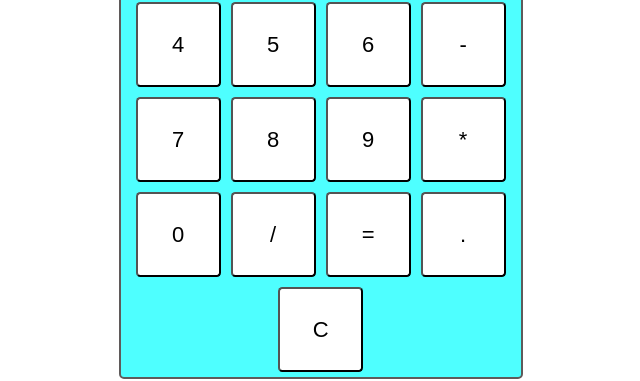
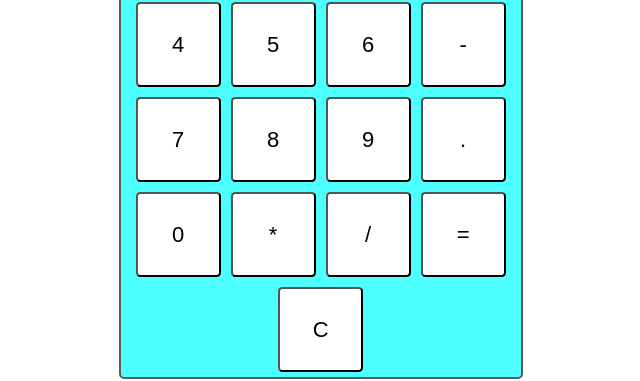
Before and after one commit to abhira1/calculator, a React (Vite) app: page / in a window 1280 px wide. Shown: the part 239-620 px from the top of the page, without its empty margins (395-1035 px from the left). Built offline with nearby package versions, Linux system fonts and the light colour scheme.

Commit message:
change button position

```diff
--- a/src/Components/ButtonsContainer.jsx
+++ b/src/Components/ButtonsContainer.jsx
@@ -14,14 +14,16 @@ const ButtonsContainer = ({ onButtonClick }) => {
     "7",
     "8",
     "9",
+    ".",
+    "0",
     "*",
-    "0",
+
 
 
     "/",
 
     "=",
-    ".",
+
     "C",
   ];
   return (
```
